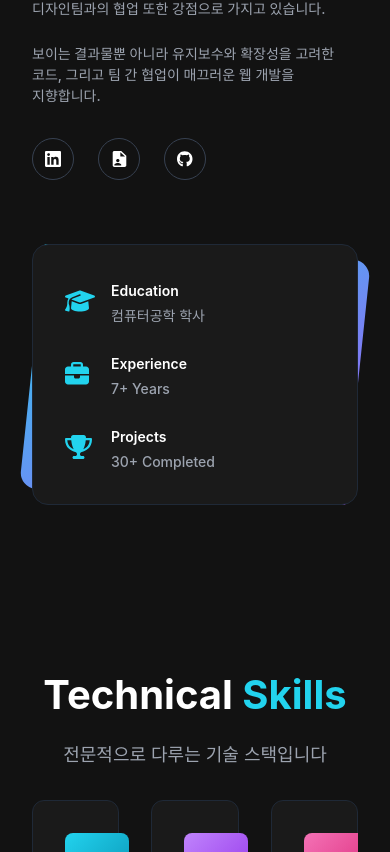
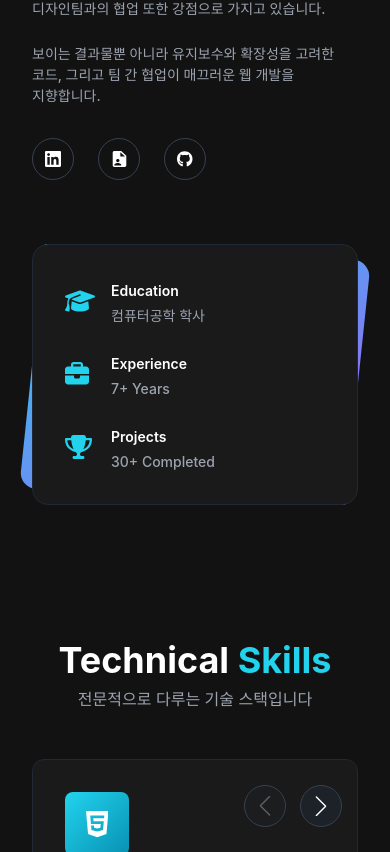
Before and after one commit to giun915/web-portfolio, a Vue app: page /#intro in a window 390 px wide. Shown: the part 1148-2000 px from the top of the page. Built offline with nearby package versions, Linux system fonts and the light colour scheme; a web font is replaced by a local one.

Commit message:
feat: add responsive layout skills section

```diff
--- a/src/assets/css/layout.css
+++ b/src/assets/css/layout.css
@@ -67,9 +67,6 @@ section .page_inner {
 .section_title span {
   color: var(--main-color);
 }
-.section_sub_title_wrap {
-  margin-top: 1rem;
-}
 .section_sub_title_wrap .section_title {
   color: var(--gray-color);
   font-size: 1.125rem;
@@ -114,3 +111,12 @@ section .page_inner {
     font-size: 2.5rem;
   }
 }
+
+@media (max-width: 768px) {
+  .section_title {
+    font-size: 2.25rem;
+  }
+  .section_sub_title_wrap .section_title {
+    font-size: 1rem;
+  }
+}
--- a/src/components/about/AboutDescription.vue
+++ b/src/components/about/AboutDescription.vue
@@ -1,7 +1,6 @@
 <script setup lang="ts">
 import { IconGithub, IconLinkedIn } from '@/components/icons'
 import IconResume from '@/components/icons/about/IconResume.vue'
-import IconContact from '@/components/icons/about/IconContact.vue'
 </script>
 
 <template>
--- a/src/components/layout/GlobalHeader.vue
+++ b/src/components/layout/GlobalHeader.vue
@@ -75,7 +75,7 @@ onBeforeUnmount(() => {
   width: 100%;
   top: 0;
   border-bottom: 1px solid var(--border-color);
-  z-index: 2;
+  z-index: 11;
   background-color: #0a0a0ae6;
   backdrop-filter: blur(5px);
   -webkit-backdrop-filter: blur(4px);
--- a/src/components/skills/SkillsSimple.vue
+++ b/src/components/skills/SkillsSimple.vue
@@ -40,5 +40,18 @@ import { skillList } from '@/constants/skills/skillsSimpleData'
 }
 .box_name {
   font-size: 1rem;
+  text-align: center;
+}
+
+/* 반응형 */
+@media (max-width: 768px) {
+  .page_inner {
+    width: 100%;
+  }
+
+  .skills_simple_area .skills_box_list {
+    grid-template-columns: repeat(2, minmax(0, 1fr));
+    gap: 1rem;
+  }
 }
 </style>
--- a/src/components/skills/SkillsSlider.vue
+++ b/src/components/skills/SkillsSlider.vue
@@ -107,7 +107,7 @@ function animateSkillBars(container: HTMLElement | Document = document) {
   display: -webkit-box;
   -webkit-box-orient: vertical;
   -webkit-line-clamp: 2;
-  font-size: 1rem;
+  font-size: 0.875rem;
   color: var(--gray-color);
   word-break: keep-all;
 }
@@ -202,8 +202,15 @@ function animateSkillBars(container: HTMLElement | Document = document) {
 .swiper-button-next {
   opacity: 0;
   visibility: hidden;
-  transition: all 2s ease;
+  transition:
+    opacity 1s ease 0.8s,
+    visibility 1s ease 0.8s;
   color: var(--main-color);
+  border-radius: 9999px;
+  background-color: #1d2229;
+  border: 1px solid #374151;
+  width: 2.5rem;
+  height: 2.5rem;
 }
 .swiper-slide-active .swiper-button-prev,
 .swiper-slide-active .swiper-button-next {
@@ -214,9 +221,20 @@ function animateSkillBars(container: HTMLElement | Document = document) {
   transform: translateY(-50%);
   margin-left: initial;
 }
+
+.swiper-slide-active .swiper-button-prev :deep(svg.swiper-navigation-icon),
+.swiper-slide-active .swiper-button-next :deep(svg.swiper-navigation-icon) {
+  color: var(--basic-color);
+  font-size: 1.25rem;
+  height: 1em;
+}
 .swiper-slide-active .swiper-button-next.swiper-button-disabled,
 .swiper-slide-active .swiper-button-prev.swiper-button-disabled {
-  opacity: 0.35;
+  background-color: #1b1d1f;
+}
+.swiper-slide-active .swiper-button-next.swiper-button-disabled :deep(svg.swiper-navigation-icon),
+.swiper-slide-active .swiper-button-prev.swiper-button-disabled :deep(svg.swiper-navigation-icon) {
+  color: #606060;
 }
 .skills_section .swiper-button-prev {
   left: -3.5rem;
@@ -225,10 +243,38 @@ function animateSkillBars(container: HTMLElement | Document = document) {
   left: initial;
   right: -3.5rem;
 }
-:deep(.swiper-button-prev svg.swiper-navigation-icon) {
+.swiper-button-prev :deep(svg.swiper-navigation-icon) {
   transform: rotate(180deg);
 }
-:deep(.swiper-button-next svg.swiper-navigation-icon) {
+.swiper-button-next :deep(svg.swiper-navigation-icon) {
   transform: rotate(0);
 }
+
+/* 반응형 */
+@media (max-width: 1670px) {
+  .swiper-slide-active .swiper-button-prev,
+  .swiper-slide-active .swiper-button-next {
+    top: -2.5rem;
+    transform: none;
+    right: 0;
+  }
+
+  .swiper-slide-active .swiper-button-prev {
+    left: initial;
+    right: 3.5rem;
+  }
+}
+
+/* 반응형 */
+@media (max-width: 768px) {
+  .swiper-slide-active .swiper-button-prev,
+  .swiper-slide-active .swiper-button-next {
+    top: 3rem;
+    right: 1rem;
+  }
+
+  .swiper-slide-active .swiper-button-prev {
+    right: 4.5rem;
+  }
+}
 </style>
--- a/src/views/AboutView.vue
+++ b/src/views/AboutView.vue
@@ -45,7 +45,7 @@ import { aboutList } from '@/constants/about/aboutCardData'
 }
 .about_card_wrap {
   width: 100%;
-  transform: translateX(105%);
+  transform: translateX(115%);
   transition: all 1s ease;
 }
 .swiper-slide-active .about_card_wrap {
--- a/src/views/PortfolioMain.vue
+++ b/src/views/PortfolioMain.vue
@@ -281,17 +281,31 @@ const initHorizontalSwipers = async () => {
   if (document.querySelector('.skillSlide')) {
     skillSwiper = new Swiper('.skillSlide', {
       direction: 'horizontal',
-      slidesPerView: 3,
       spaceBetween: 32,
       nested: true,
+
       mousewheel: {
         forceToAxis: true,
         releaseOnEdges: true,
         sensitivity: 0.8,
       },
+
       navigation: {
         nextEl: '.swiper-button-next',
         prevEl: '.swiper-button-prev',
+      },
+
+      /* 반응형 설정 */
+      breakpoints: {
+        0: {
+          slidesPerView: 1,
+        },
+        769: {
+          slidesPerView: 2,
+        },
+        1201: {
+          slidesPerView: 3,
+        },
       },
     })
   }
--- a/src/views/SkillsView.vue
+++ b/src/views/SkillsView.vue
@@ -31,8 +31,12 @@ defineProps<{
 .section_title_area {
   margin-top: 2rem;
 }
+.scrollPage .section_title_area {
+  margin-top: 0;
+}
 .skills_box_area {
   width: 100%;
+  margin-top: 1rem;
 }
 :deep(.box_area_inner) {
   overflow: hidden;
```
